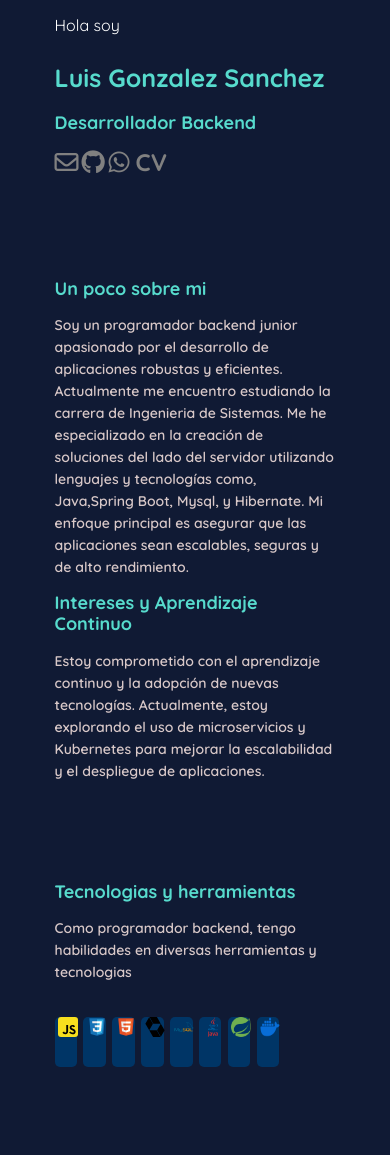
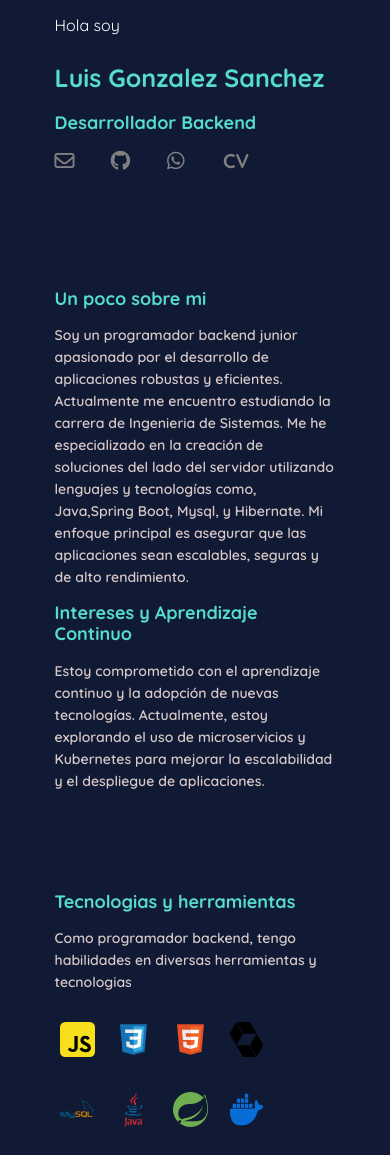
Before and after one commit to GonzalezSanchezLuis/Portafolios, a plain HTML site: page index.html in a window 390 px wide. Shown: the top 1155 px of the page. Drawn offline with Linux system fonts and the light colour scheme.

Commit message:
Mejoras de la visiualizacion en dispositivos moviles

```diff
--- a/src/sass/_banner.scss
+++ b/src/sass/_banner.scss
@@ -30,9 +30,10 @@
 }
 
 .banner-icon{
+    width: 15%;
     display: flex;
     justify-content: space-between;
-    width: 10%;
+    align-items: center;
 }
 
 .icon a{
@@ -50,17 +51,22 @@
         font-size:$font-size-title-movil;
         margin-top: 30px;
     }
+
     .text-banner h2{
        font-size: $font-size-sub-title-movil;
        margin-top: 20px;
     }
 
     .banner-icon {
-        width: 35%;
+        width: 80%;
+    }
+
+    .icon a{
+        font-size: 20px;
     }
 }
 
-@media screen and (min-width:301px) and (max-width:500px) {
+@media screen and (min-width:401px) and (max-width:500px) {
     .banner-icon{
         width: 40%;
     }
--- a/src/sass/_technologies-and-tools.scss
+++ b/src/sass/_technologies-and-tools.scss
@@ -26,14 +26,8 @@
 .technologies{
     width: 10%;
     margin-top: 20px;
-    background:#003566;
-    border-radius: 5px;
 
   }
-
-  .background-color{
-    border-radius: 5px;
-}
 
 .skills{
     width: 100%;
@@ -46,7 +40,7 @@
 
 .icon{
   width: 60%;
-  height: 50px;
+  height: 60px;
 }
 
 .icon img{
@@ -54,7 +48,7 @@
   display: block;
   margin-left: auto;
   margin-right: auto;
-  width: 50%;
+  width: 40px;
 }
 
 .sub-title-technologies{
@@ -80,7 +74,10 @@
      }
 
     .technologies{
-        width: 10%;
+      width: 25%;
+      display: flex;
+      align-items: center;
+      justify-content: space-between;
       }
 
       .skills{
@@ -89,8 +86,8 @@
       }
 
       .icon img{
-        width: 20px;
-        height: 20px;
+        width: 35px;
+        height: 35px;
 
       }
 
```
Also changed, not shown: index.html (+2 -2 lines), src/css/app.css, 1 other file.
